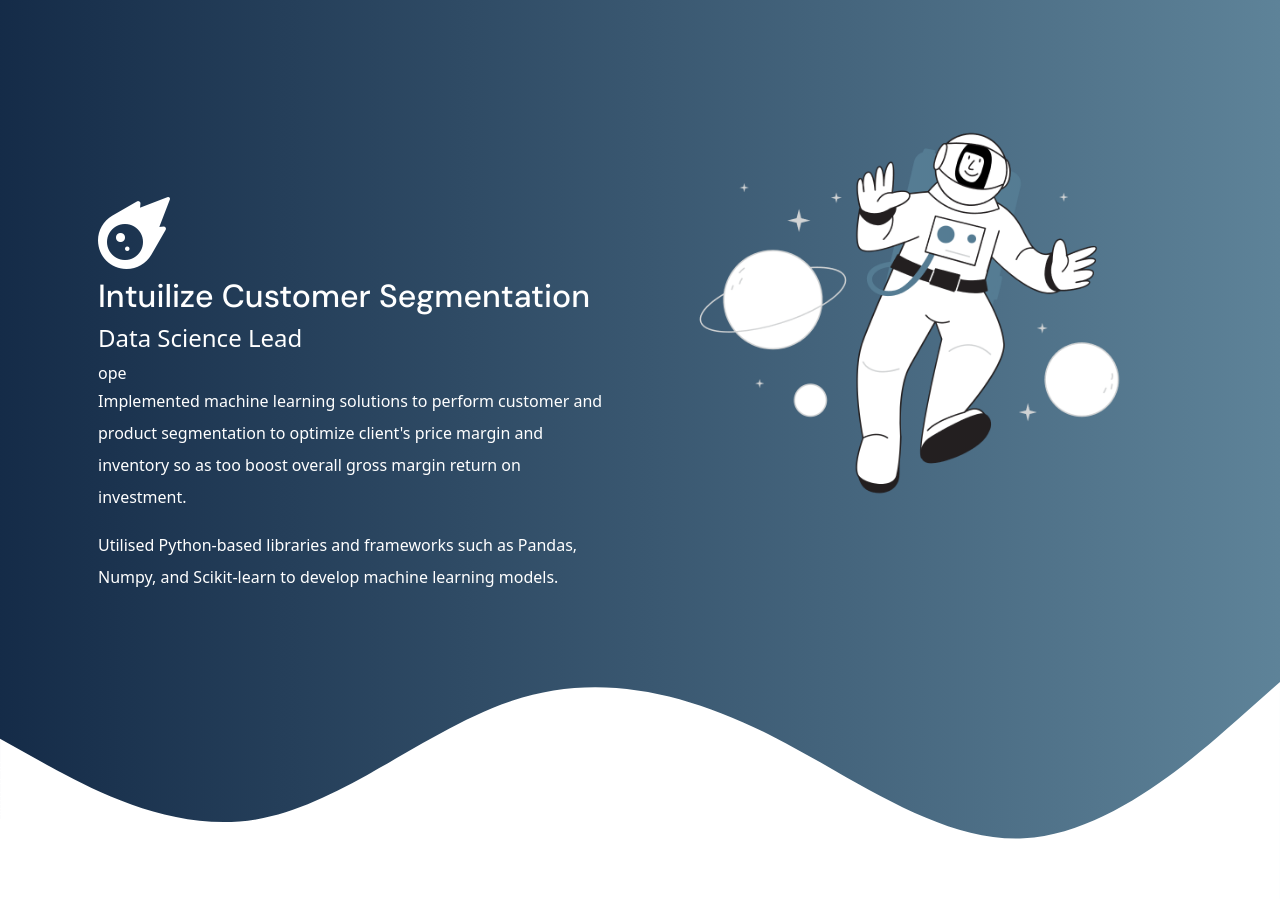
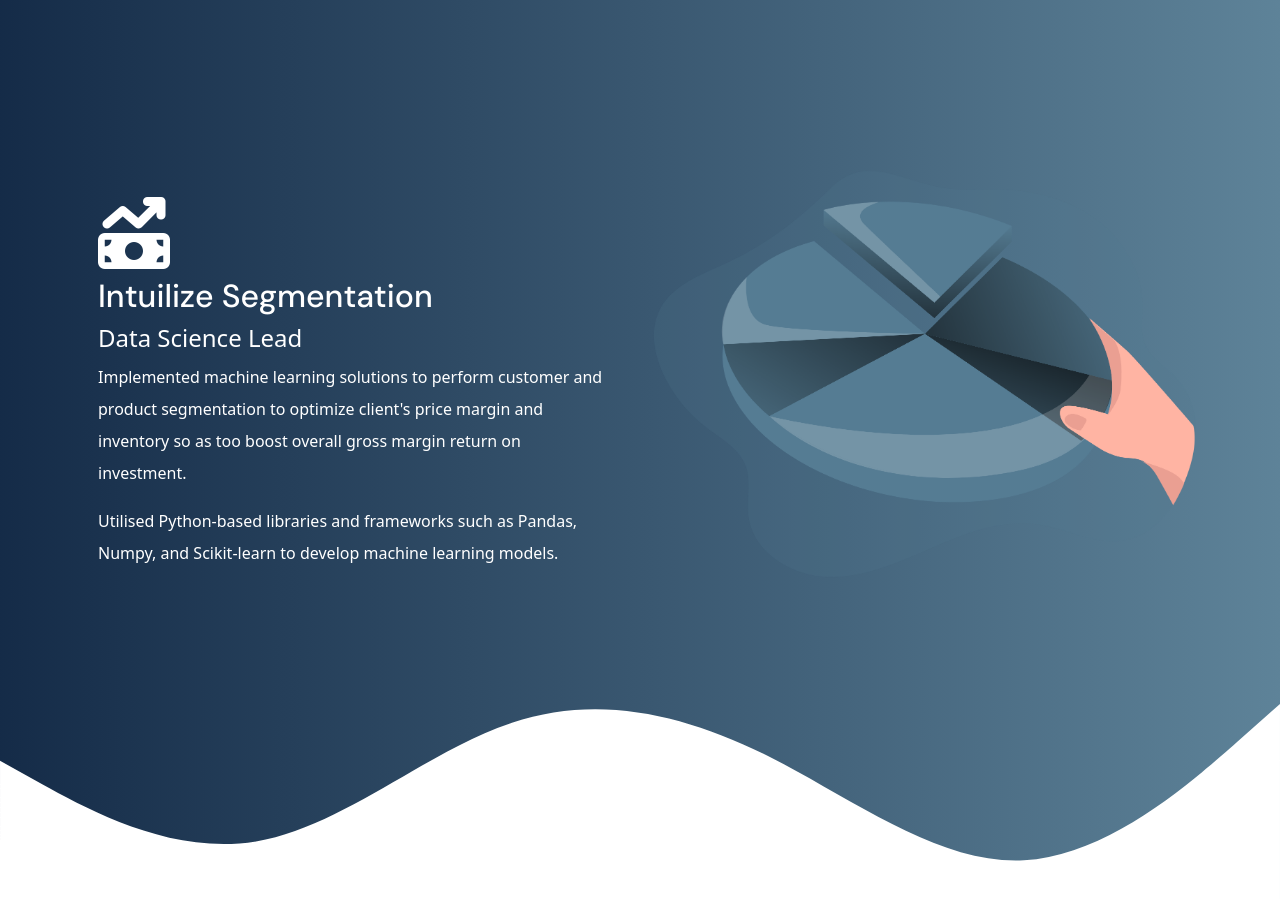
Before and after one commit to AbdilahiMJama/Personal-Website, a website: page index.html in a window 1280 px wide. Shown: the part 4055-4954 px from the top of the page. Drawn offline with nearby package versions, Linux system fonts and the light colour scheme.

```diff
--- a/index.html
+++ b/index.html
@@ -202,16 +202,16 @@
             <div class="row">
                 <div class="col-lg-6 col-md-6 col-sm-12 col-xs-12 project mt-4">
                     <div class="projects__content">
-                        <div class="icon fa-solid fa-meteor"></div>
-                        <h3 class= "mt-2">Intuilize Customer Segmentation</h3>
-                        <h4 class="role"> Data Science Lead</h4>ope
+                        <div class="icon fa-solid fa-money-bill-trend-up"></div>
+                        <h3 class= "mt-2">Intuilize Segmentation</h3>
+                        <h4 class="role"> Data Science Lead</h4>
                         <p class="lh-lg">Implemented machine learning solutions to perform customer and product segmentation to optimize client's price margin and inventory so as too boost overall gross margin return on investment.</p>
                         <p class="lh-lg">Utilised Python-based libraries and frameworks such as Pandas, Numpy, and Scikit-learn to develop machine learning models.</p>
                     </div>
                 </div>
                 <div class="col-lg-6 col-md-6 col-sm-12 col-xs-12 project mt-4 text-end">
                     <div class="projects__pic">
-                        <img src="images/art/astronaut-flatline.png" alt="image-illustration" class="img-fluid">
+                        <img src="images/art/Intuilize.png" alt="image-illustration" class="img-fluid">
                     </div>
                 </div>
             </div>
```
Also changed, not shown: images/art/Intuilize.png (added).
